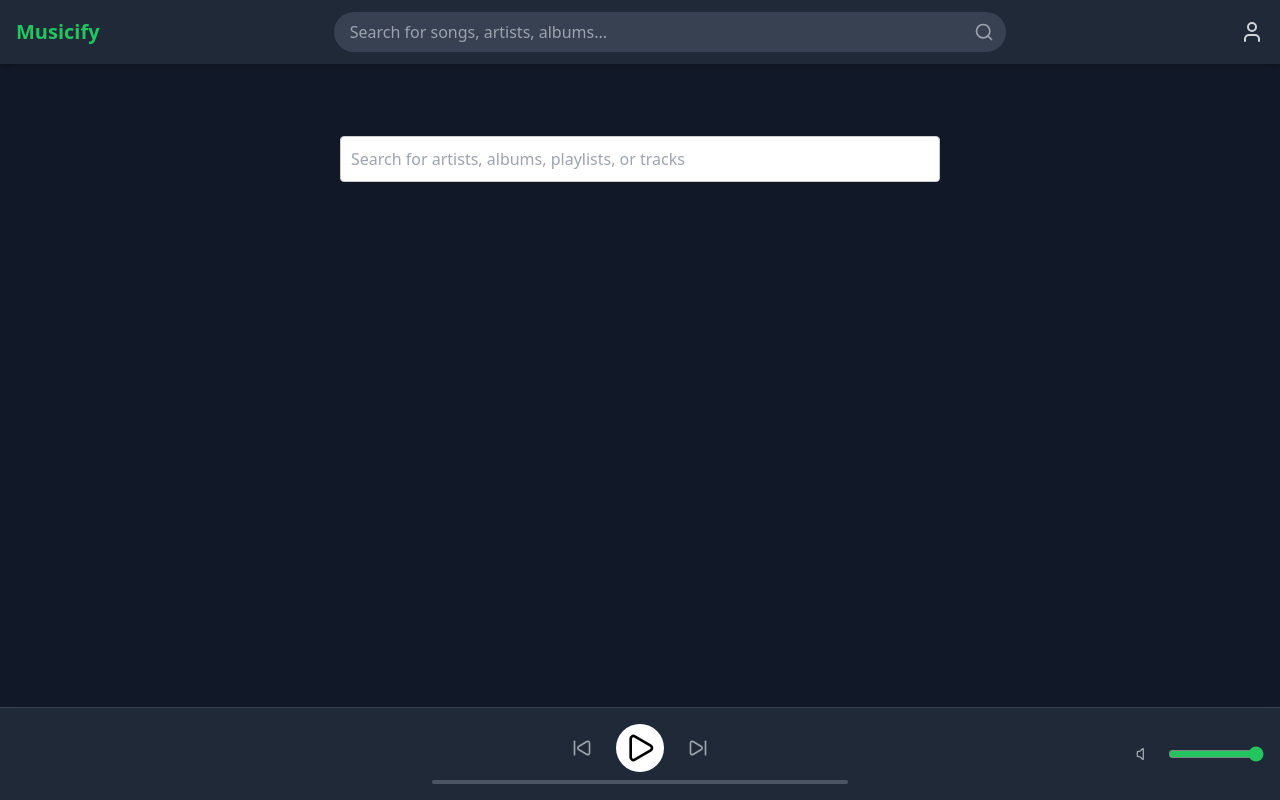
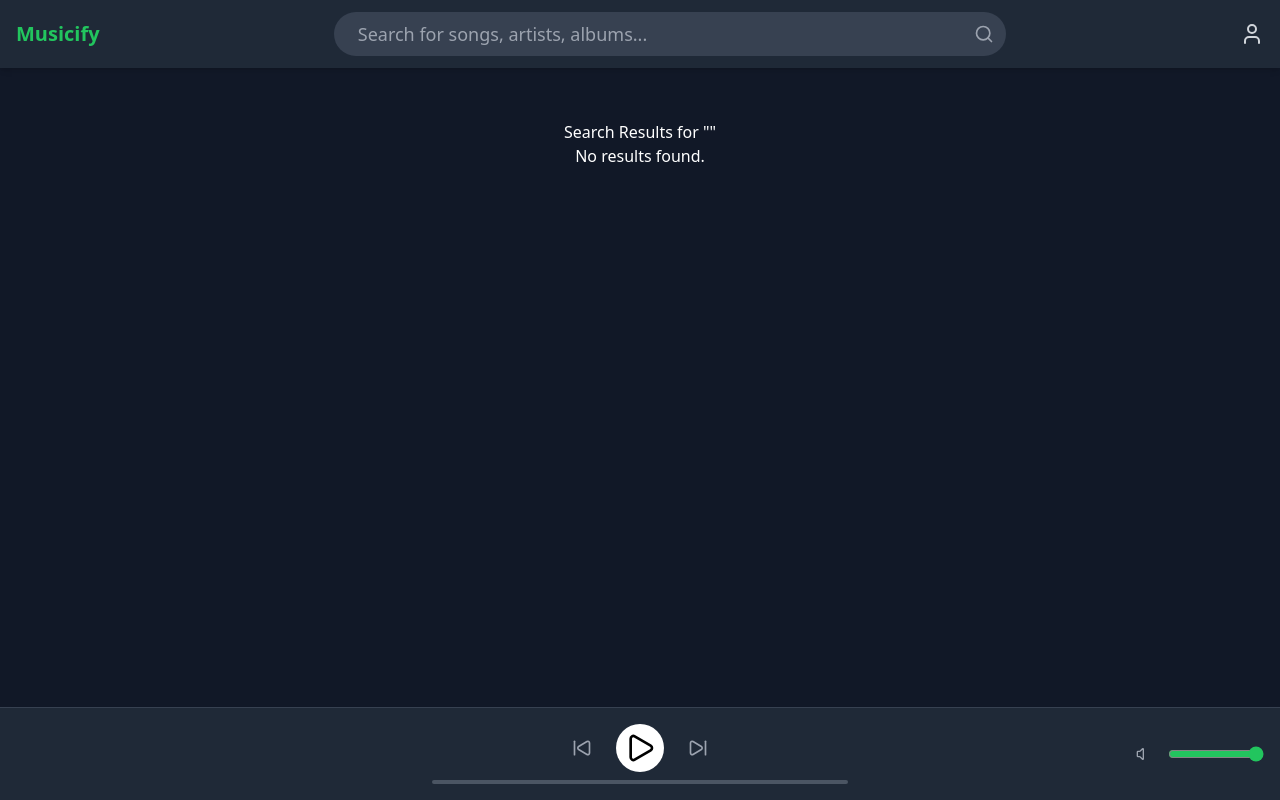
Before and after one commit to IlyasIsHere/spotify-clone, a Nuxt app: page /search in a window 1280 px wide. Built offline with nearby package versions, Linux system fonts and the light colour scheme.

Commit message:
Added the Search Functionality

```diff
--- a/components/SearchBar.vue
+++ b/components/SearchBar.vue
@@ -1,174 +1,38 @@
 <template>
-  <div class="search-bar">
+  <div class="search-bar flex justify-center items-center flex-1 max-w-2xl mx-4">
+    <div class="relative w-full max-w-4xl"> <!-- Increased width -->
       <input
         type="text"
         v-model="query"
         @input="onSearch"
-      placeholder="Search for artists, albums, playlists, or tracks"
+        @keyup.enter="goToSearchPage"
+        placeholder="Search for songs, artists, albums..."
+        class="w-full px-6 py-2 bg-gray-700 text-white rounded-full text-lg focus:outline-none focus:ring-2 focus:ring-green-500"
       />
-    <div class="search-results" v-if="results.length">
-      <div
-        v-for="result in results"
-        :key="result.id"
-        class="result-card"
-        @click="selectResult(result)"
+      <button
+        class="absolute right-3 top-1/2 transform -translate-y-1/2 text-gray-400 hover:text-white"
+        @click="goToSearchPage"
       >
-        <img :src="result.image" :alt="result.name" />
-        <div class="result-info">
-          <h3>{{ result.name }}</h3>
-          <p>{{ result.type }}</p>
-        </div>
-      </div>
+      <SearchIcon class="w-5 h-5" />
+      </button>
     </div>
   </div>
 </template>
 
 <script setup>
-const emit = defineEmits(['select']);
+import { ref } from 'vue';
+import { useRouter } from 'nuxt/app';
+import { SearchIcon } from 'lucide-vue-next'
 
 const query = ref('');
-const results = ref([]);
+const router = useRouter();
 
 /**
- * Access the access token from the Nuxt state.
- * Adjust this according to how you manage your authentication.
- * For example, you might use useState or useAuth composables.
+ * Navigate to the search results page when Enter is pressed or the button is clicked.
  */
-const authStore = useAuthStore();
-
-/**
- * Debounce the search input to prevent excessive API calls.
- */
-const debounceTimeout = ref(null);
-
-const onSearch = () => {
-  // Clear the previous debounce timeout
-  if (debounceTimeout.value) {
-    clearTimeout(debounceTimeout.value);
-  }
-
-  // Set a new debounce timeout
-  debounceTimeout.value = setTimeout(async () => {
+const goToSearchPage = () => {
   if (query.value.length > 2) {
-      await fetchResults();
-    } else {
-      results.value = [];
-    }
-  }, 300); // Adjust the debounce delay as needed
-};
-
-const fetchResults = async () => {
-  try {
-    const response = await useFetch(
-      `https://api.spotify.com/v1/search?q=${encodeURIComponent(
-        query.value
-      )}&type=artist,album,playlist,track`,
-      {
-        headers: {
-          Authorization: `Bearer ${authStore.token}`,
-        },
-      }
-    );
-
-    if (!response.ok) {
-      throw new Error('Failed to fetch search results');
-    }
-
-    const data = await response.json();
-
-    results.value = [
-      ...data.artists.items.map((item) => ({
-        ...item,
-        type: 'Artist',
-        image: item.images[0]?.url || 'default_artist_image.jpg',
-      })),
-      ...data.albums.items.map((item) => ({
-        ...item,
-        type: 'Album',
-        image: item.images[0]?.url || 'default_album_image.jpg',
-      })),
-      ...data.playlists.items.map((item) => ({
-        ...item,
-        type: 'Playlist',
-        image: item.images[0]?.url || 'default_playlist_image.jpg',
-      })),
-      ...data.tracks.items.map((item) => ({
-        ...item,
-        type: 'Track',
-        image: item.album.images[0]?.url || 'default_track_image.jpg',
-      })),
-    ];
-  } catch (error) {
-    console.error(error);
-    // Handle errors appropriately in your application
+    router.push({ path: '/search', query: { q: query.value } });
   }
 };
-
-const selectResult = (result) => {
-  emit('select', result);
-};
 </script>
-
-<style scoped>
-.search-bar {
-  display: flex;
-  flex-direction: column;
-  align-items: center;
-  margin: 20px;
-}
-
-input {
-  width: 100%;
-  max-width: 600px;
-  padding: 10px;
-  font-size: 16px;
-  border: 1px solid #ccc;
-  border-radius: 4px;
-}
-
-.search-results {
-  display: flex;
-  flex-wrap: wrap;
-  justify-content: center;
-  margin-top: 20px;
-}
-
-.result-card {
-  display: flex;
-  flex-direction: column;
-  align-items: center;
-  margin: 10px;
-  padding: 10px;
-  width: 150px;
-  border: 1px solid #ccc;
-  border-radius: 4px;
-  cursor: pointer;
-  transition: transform 0.2s;
-}
-
-.result-card:hover {
-  transform: scale(1.05);
-}
-
-.result-card img {
-  width: 100px;
-  height: 100px;
-  object-fit: cover;
-  border-radius: 50%;
-}
-
-.result-info {
-  text-align: center;
-  margin-top: 10px;
-}
-
-.result-info h3 {
-  margin: 0;
-  font-size: 18px;
-}
-
-.result-info p {
-  margin: 0;
-  color: #666;
-}
-</style>
--- a/layouts/default.vue
+++ b/layouts/default.vue
@@ -8,18 +8,7 @@
         </NuxtLink>
 
         <!-- Center: Search Bar -->
-        <div class="flex-1 max-w-2xl mx-4">
-          <div class="relative">
-            <input
-              type="text"
-              placeholder="Search for songs, artists, albums..."
-              class="w-full px-4 py-2 bg-gray-700 text-white rounded-full focus:outline-none focus:ring-2 focus:ring-green-500"
-            />
-            <button class="absolute right-3 top-1/2 transform -translate-y-1/2 text-gray-400 hover:text-white">
-              <SearchIcon class="w-5 h-5" />
-            </button>
-          </div>
-        </div>
+        <SearchBar />
 
         <!-- Right: Profile -->
         <NuxtLink to="/profile" class="text-gray-300 hover:text-white transition-colors">
@@ -38,7 +27,7 @@
 </template>
 
 <script setup>
-import { SearchIcon, UserIcon } from 'lucide-vue-next'
+import { UserIcon } from 'lucide-vue-next'
 </script>
 
 <style>
--- a/pages/search.vue
+++ b/pages/search.vue
@@ -1,105 +1,128 @@
 <template>
-    <div>
-      <div class="content">
-        <SearchBar @select="handleSelect" />
-        <div v-if="searchResults.length" class="search-results">
-          <section v-if="artists.length">
-            <h2>Artists</h2>
-            <div class="results">
-              <NuxtLink
-                v-for="artist in artists"
-                :key="artist.id"
-                :to="`/artists/${artist.id}`"
+  <div class="search-page">
+    <h1>Search Results for "{{ route.query.q }}"</h1>
+    <div class="search-results" v-if="results.length">
+      <div
+        v-for="result in results"
+        :key="result.id"
         class="result-card"
+        @click="selectResult(result)"
       >
-                <img :src="artist.images[0]?.url" alt="artist.name" class="result-image" />
+        <img :src="result.image" :alt="result.name" />
         <div class="result-info">
-                  <h3>{{ artist.name }}</h3>
-                </div>
-              </NuxtLink>
-            </div>
-          </section>
-          <section v-if="albums.length">
-            <h2>Albums</h2>
-            <div class="results">
-              <NuxtLink
-                v-for="album in albums"
-                :key="album.id"
-                :to="`/albums/${album.id}`"
-                class="result-card"
-              >
-                <img :src="album.images[0]?.url" alt="album.name" class="result-image" />
-                <div class="result-info">
-                  <h3>{{ album.name }}</h3>
-                  <p>{{ album.artists.map(artist => artist.name).join(', ') }}</p>
-                </div>
-              </NuxtLink>
-            </div>
-          </section>
-          <section v-if="playlists.length">
-            <h2>Playlists</h2>
-            <div class="results">
-              <NuxtLink
-                v-for="playlist in playlists"
-                :key="playlist.id"
-                :to="`/playlists/${playlist.id}`"
-              >
-                <PlaylistCard
-                  :playlist="playlist"
-                />
-              </NuxtLink>
-            </div>
-          </section>
-          <section v-if="tracks.length">
-            <h2>Tracks</h2>
-            <div class="results">
-              <TrackCard
-                v-for="track in tracks"
-                :key="track.id"
-                :track="track"
-                :imageUrl = "track.album.images[0]?.url"
-              />
-            </div>
-          </section>
+          <h3>{{ result.name }}</h3>
+          <p>{{ result.type }}</p>
         </div>
       </div>
+    </div>
+    <p v-else>No results found.</p>
   </div>
 </template>
 
 <script setup>
-  const searchResults = ref([]);
-  const artists = ref([]);
-  const albums = ref([]);
-  const playlists = ref([]);
-  const tracks = ref([]);
+import { ref, onMounted } from 'vue';
+import { useRoute, useRouter } from 'nuxt/app';
+import { useAuthStore } from '~/stores/auth';
 
-  const handleSelect = (result) => {
-    searchResults.value = result;
-    artists.value = result.filter(item => item.type === 'artist');
-    albums.value = result.filter(item => item.type === 'album');
-    playlists.value = result.filter(item => item.type === 'playlist');
-    tracks.value = result.filter(item => item.type === 'track');
+const route = useRoute();
+const router = useRouter();
+const authStore = useAuthStore();
+
+const results = ref([]);
+
+/**
+ * Fetch the search results when the page is mounted or the query changes.
+ */
+const fetchResults = async () => {
+  const query = route.query.q;
+
+  if (!query || query.length < 3) {
+    results.value = [];
+    return;
+  }
+
+  try {
+    const response = await fetch(
+      `https://api.spotify.com/v1/search?q=${encodeURIComponent(
+        query
+      )}&type=artist,album,playlist,track`,
+      {
+        headers: {
+          Authorization: `Bearer ${authStore.token}`,
+        },
+      }
+    );
+
+    if (!response.ok) {
+      throw new Error('Failed to fetch search results');
+    }
+
+    const data = await response.json();
+
+    results.value = [
+      ...data.artists?.items.map((item) => ({
+        ...item,
+        type: 'Artist',
+        image: item.images?.[0]?.url || 'default_artist_image.jpg',
+      })) || [],
+      ...data.albums?.items.map((item) => ({
+        ...item,
+        type: 'Album',
+        image: item.images?.[0]?.url || 'default_album_image.jpg',
+      })) || [],
+      ...data.playlists?.items.map((item) => ({
+        ...item,
+        type: 'Playlist',
+        image: item.images?.[0]?.url || 'default_playlist_image.jpg',
+      })) || [],
+      ...data.tracks?.items.map((item) => ({
+        ...item,
+        type: 'Track',
+        image: item.album?.images?.[0]?.url || 'default_track_image.jpg',
+      })) || [],
+    ];
+  } catch (error) {
+    console.error('Error fetching search results:', error.message);
+  }
 };
 
+/**
+ * Navigate to the detail page for the selected result.
+ */
+const selectResult = (result) => {
+  const typeToRoute = {
+    Artist: 'artists',
+    Album: 'albums',
+    Playlist: 'playlists',
+    Track: 'tracks',
+  };
+
+  const route = typeToRoute[result.type];
+  if (route) {
+    router.push(`/${route}/${result.id}`);
+  } else {
+    console.error('Unknown result type:', result.type);
+  }
+};
+
+// Fetch results when the component is mounted or the query changes
+onMounted(fetchResults);
+watch(() => route.query.q, fetchResults);
 </script>
 
 <style scoped>
-  .content {
-    padding: 20px;
+.search-page {
+  display: flex;
+  flex-direction: column;
+  align-items: center;
+  margin: 20px;
 }
 
 .search-results {
-    margin-top: 20px;
-  }
-
-  section {
-    margin-bottom: 40px;
-  }
-
-  .results {
   display: flex;
   flex-wrap: wrap;
   justify-content: center;
+  margin-top: 20px;
 }
 
 .result-card {
@@ -108,21 +131,22 @@
   align-items: center;
   margin: 10px;
   padding: 10px;
+  width: 150px;
   border: 1px solid #ccc;
   border-radius: 4px;
   cursor: pointer;
   transition: transform 0.2s;
-    max-width: 200px;
 }
 
 .result-card:hover {
   transform: scale(1.05);
 }
 
-  .result-image {
-    width: 100%;
-    height: auto;
-    border-radius: 4px;
+.result-card img {
+  width: 100px;
+  height: 100px;
+  object-fit: cover;
+  border-radius: 50%;
 }
 
 .result-info {
```
Also changed, not shown: 1 other file (tests, documents, lock files or other folders). Lines whose indentation alone changed are shown as unchanged.
